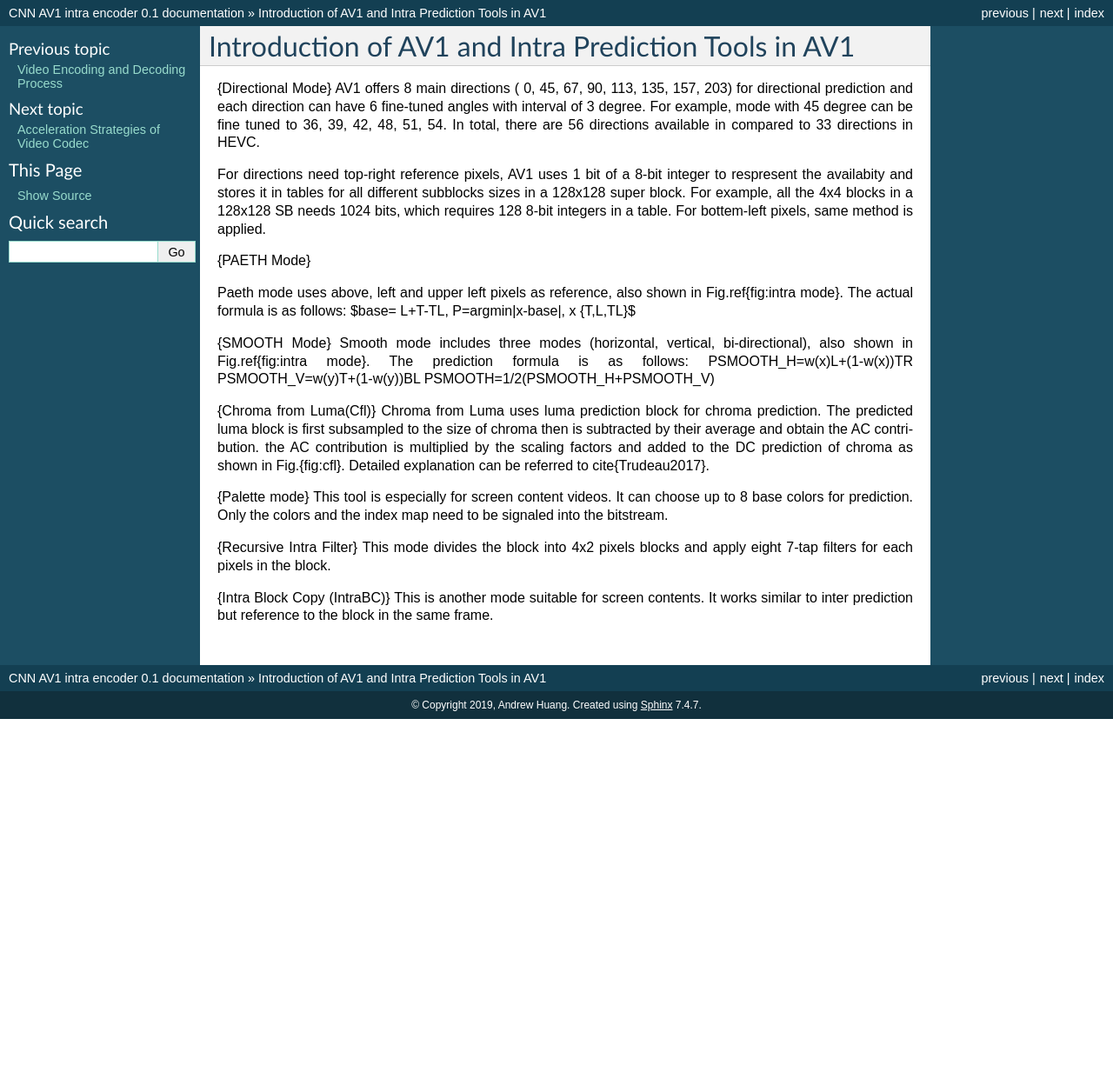
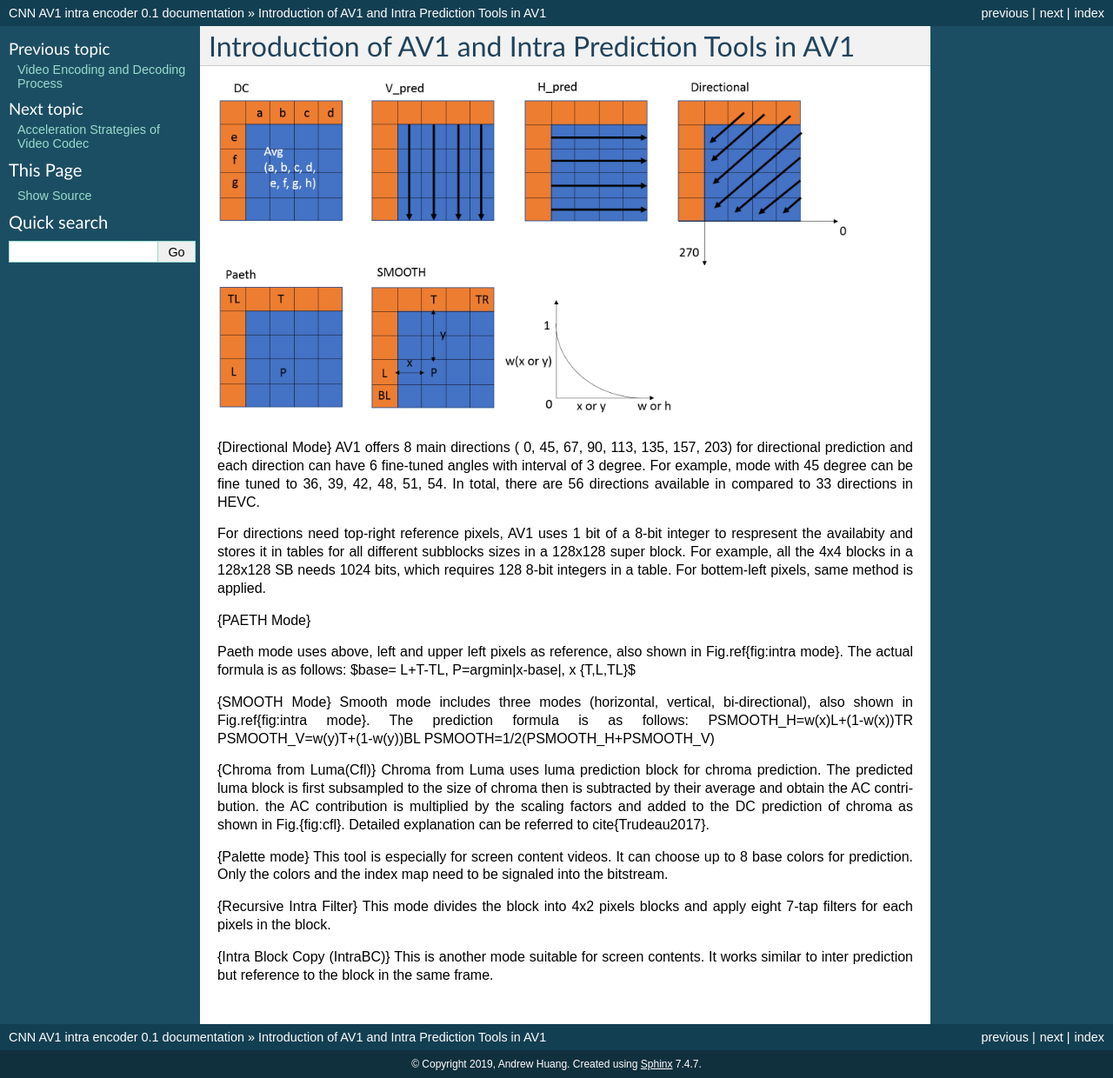
Before and after one commit to epadam/CNN-AV1-intra-encoder, a Sphinx documentation site: the page built from source/av1_encoding_tool.rst, in a window 1280 px wide. Shown: the whole page at 87% size. Built offline with Sphinx 7.4.7, drawn with Linux system fonts in a browser that asks for light colours; before the commit the page ends 900 px from its top, so only the background shows below that.

Commit message:
Update av1_encoding_tool.rst

```diff
--- a/source/av1_encoding_tool.rst
+++ b/source/av1_encoding_tool.rst
@@ -1,7 +1,7 @@
 
 Introduction of AV1 and Intra Prediction Tools in AV1
 ======================================
-
+.. image:: img/intramode.png
 
 {Directional Mode}
 AV1 offers 8 main directions ( 0, 45, 67, 90, 113, 135, 157, 203) for directional prediction and each direction can have 6 fine-tuned angles with interval of 3 degree. For example, mode with 45 degree can be fine tuned to 36, 39, 42, 48, 51, 54. In total, there are 56 directions available in compared to 33 directions in HEVC.
```
